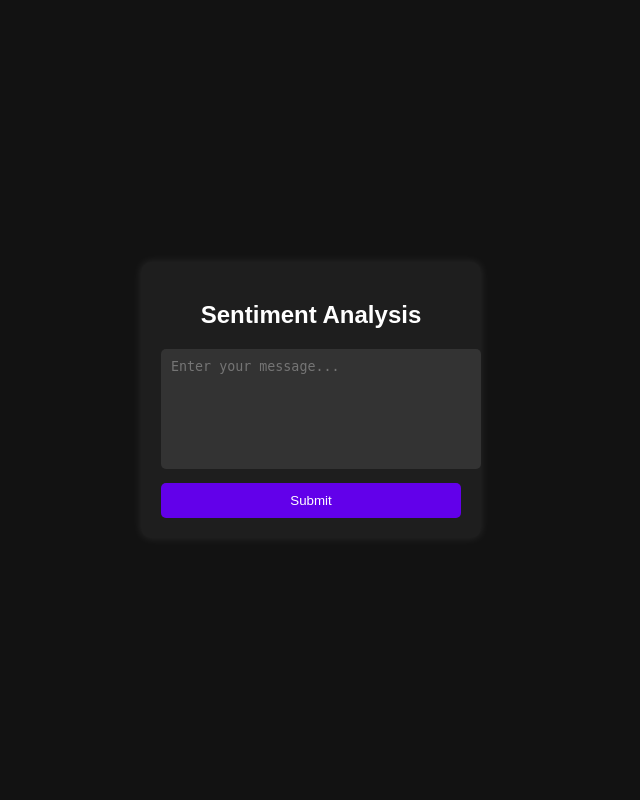
After one commit to shivadhanush1216/ST13-NLP-Project, a Flask app: template templates/predict.html in a window 1280 px wide. The commit adds this page. Shown: the whole page, without its empty margins (329-969 px from the left). Run offline with Flask 3, Linux system fonts and the light colour scheme; the template is opened without the code that fills it, so the values that code supplies are empty.

Commit message:
added predict file

```diff
--- a/app.py
+++ b/app.py
@@ -0,0 +1,14 @@
+from flask import Flask, render_template
+app=Flask(__name__)
+
+@app.route('/')
+# API functoion
+def index():
+    return render_template('index.html')
+@app.route('/predict')
+# API functoion
+def predict():
+    return render_template('predict.html')
+
+if __name__ == '__main__':
+    app.run(host='0.0.0.0',port=5050,debug=True)
--- /dev/null
+++ b/templates/predict.html
@@ -0,0 +1,63 @@
+<!DOCTYPE html>
+<html lang="en">
+<head>
+    <meta charset="UTF-8">
+    <meta name="viewport" content="width=device-width, initial-scale=1.0">
+    <title>Sentiment Analysis</title>
+    <style>
+        body {
+            background-color: #121212;
+            color: #ffffff;
+            font-family: Arial, sans-serif;
+            display: flex;
+            justify-content: center;
+            align-items: center;
+            height: 100vh;
+            margin: 0;
+        }
+        .container {
+            background-color: #1e1e1e;
+            padding: 20px;
+            border-radius: 10px;
+            box-shadow: 0 0 10px rgba(255, 255, 255, 0.1);
+            width: 300px;
+            text-align: center;
+        }
+        h2 {
+            margin-bottom: 20px;
+        }
+        textarea {
+            width: 100%;
+            height: 100px;
+            background-color: #333;
+            color: #fff;
+            border: none;
+            border-radius: 5px;
+            padding: 10px;
+            resize: none;
+        }
+        button {
+            background-color: #6200ea;
+            color: white;
+            border: none;
+            padding: 10px 15px;
+            border-radius: 5px;
+            cursor: pointer;
+            margin-top: 10px;
+            width: 100%;
+        }
+        button:hover {
+            background-color: #3700b3;
+        }
+    </style>
+</head>
+<body>
+    <div class="container">
+        <h2>Sentiment Analysis</h2>
+        <form action="/predict" method="POST">
+            <textarea name="message" placeholder="Enter your message..." required></textarea>
+            <button type="submit">Submit</button>
+        </form>
+    </div>
+</body>
+</html>
```
Also changed, not shown: templates/index.html (renamed from templets/index.html, +19 -11 lines), data.csv (added), 1 other file.
